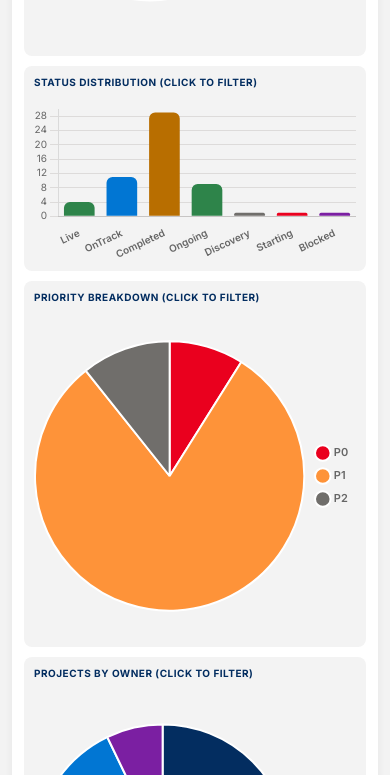
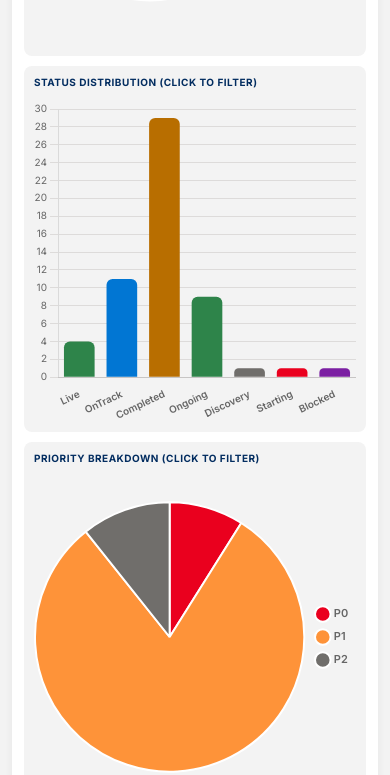
Before and after one commit to jstollen/cco-dash, a plain HTML site: page impact-dashboard.html in a window 390 px wide. Shown: the part 1629-2404 px from the top of the page. Drawn offline with nearby package versions, Linux system fonts and the light colour scheme.

Commit message:
Fix chart stretching: enforce aspect ratios so charts maintain natural scale at any window size

```diff
--- a/impact-dashboard.html
+++ b/impact-dashboard.html
@@ -55,12 +55,12 @@ body { font-family: 'Inter', -apple-system, BlinkMacSystemFont, 'Segoe UI', Robo
 .toggle-charts-btn:hover { background: #EAF5FE; border-color: #0176D3; }
 .charts-grid { display: grid; grid-template-columns: repeat(4, 1fr); gap: 20px; margin-bottom: 28px; width: 100%; }
 .charts-grid-2col { grid-template-columns: repeat(2, 1fr); }
-.chart-container { background: #F3F3F3; border-radius: 8px; padding: 20px; min-height: 280px; max-height: 320px; transition: all 0.2s; width: 100%; box-sizing: border-box; }
+.chart-container { background: #F3F3F3; border-radius: 8px; padding: 20px; transition: all 0.2s; width: 100%; box-sizing: border-box; display: flex; flex-direction: column; }
 .chart-container:hover { background: #EAF5FE; box-shadow: 0 2px 6px rgba(1,118,211,0.2); }
-.chart-canvas { cursor: pointer; width: 100% !important; max-width: 100%; }
+.chart-canvas { cursor: pointer; width: 100% !important; max-width: 100%; flex: 1; }
 .chart-title { font-size: 13px; font-weight: 700; color: #032D60; margin-bottom: 12px; text-transform: uppercase; letter-spacing: 0.5px; }
-.chart-full { grid-column: 1 / -1; min-height: 180px !important; }
-.chart-full .chart-canvas { max-height: 140px !important; }
+.chart-full { grid-column: 1 / -1; }
+.chart-full .chart-canvas { }
 
 .project-grid { display: grid; grid-template-columns: repeat(auto-fill, minmax(420px, 1fr)); gap: 24px; }
 .project-card { background: #fff; border: 1px solid #DDDBDA; border-radius: 8px; padding: 22px; transition: all 0.2s; cursor: pointer; position: relative; }
@@ -148,7 +148,7 @@ body { font-family: 'Inter', -apple-system, BlinkMacSystemFont, 'Segoe UI', Robo
   .project-grid { grid-template-columns: repeat(auto-fill, minmax(360px, 1fr)); }
   .charts-grid { grid-template-columns: repeat(2, 1fr); gap: 16px; }
   .charts-grid-2col { grid-template-columns: repeat(2, 1fr); }
-  .chart-container { min-height: 260px; max-height: 300px; padding: 16px; }
+  .chart-container { padding: 16px; }
   .main-content { padding: 20px 16px; }
 }
 
@@ -156,7 +156,7 @@ body { font-family: 'Inter', -apple-system, BlinkMacSystemFont, 'Segoe UI', Robo
   .project-grid { grid-template-columns: 1fr; }
   .charts-grid { grid-template-columns: repeat(2, 1fr); gap: 16px; }
   .charts-grid-2col { grid-template-columns: repeat(2, 1fr); }
-  .chart-container { min-height: 240px; max-height: 280px; padding: 14px; }
+  .chart-container { padding: 14px; }
   .stats-bar { gap: 18px; padding: 16px 20px; }
   .stat { min-width: 90px; }
   .stat-value { font-size: 28px; }
@@ -168,14 +168,14 @@ body { font-family: 'Inter', -apple-system, BlinkMacSystemFont, 'Segoe UI', Robo
 @media (max-width: 768px) {
   .charts-grid { grid-template-columns: 1fr 1fr; gap: 12px; }
   .charts-grid-2col { grid-template-columns: 1fr; }
-  .chart-container { min-height: 200px; max-height: none; padding: 12px; }
+  .chart-container { padding: 12px; }
   .chart-title { font-size: 11px; }
   .stats-bar { flex-wrap: wrap; justify-content: center; }
 }
 
 @media (max-width: 640px) {
   .charts-grid { grid-template-columns: 1fr; gap: 10px; }
-  .chart-container { min-height: 180px; max-height: none; padding: 10px; }
+  .chart-container { padding: 10px; }
   .chart-title { font-size: 10px; }
 }
 </style>
@@ -2072,6 +2072,7 @@ function renderCharts() {
     options: {
       responsive: true,
       maintainAspectRatio: true,
+      aspectRatio: 1,
       onClick: (event, activeElements) => {
         if (activeElements.length > 0) {
           const index = activeElements[0].index;
@@ -2117,6 +2118,7 @@ function renderCharts() {
     options: {
       responsive: true,
       maintainAspectRatio: true,
+      aspectRatio: 1,
       onClick: (event, activeElements) => {
         if (activeElements.length > 0) {
           const index = activeElements[0].index;
@@ -2155,6 +2157,7 @@ function renderCharts() {
     options: {
       responsive: true,
       maintainAspectRatio: true,
+      aspectRatio: 1,
       onClick: (event, activeElements) => {
         if (activeElements.length > 0) {
           const index = activeElements[0].index;
@@ -2200,6 +2203,7 @@ function renderCharts() {
     options: {
       responsive: true,
       maintainAspectRatio: true,
+      aspectRatio: 1,
       onClick: (event, activeElements) => {
         if (activeElements.length > 0) {
           const index = activeElements[0].index;
@@ -2268,8 +2272,8 @@ function renderCharts() {
     },
     options: {
       responsive: true,
-      maintainAspectRatio: false,
-      aspectRatio: 4,
+      maintainAspectRatio: true,
+      aspectRatio: 5,
       plugins: {
         legend: { display: true, labels: { font: { family: 'Inter', size: 10, weight: '600' }, usePointStyle: true, padding: 8 } },
         tooltip: { callbacks: { label: (context) => `${context.parsed.y} projects started` } }
@@ -2306,6 +2310,7 @@ function renderCharts() {
       indexAxis: 'y',
       responsive: true,
       maintainAspectRatio: true,
+      aspectRatio: 1.4,
       onClick: (event, activeElements) => {
         if (activeElements.length > 0) {
           const index = activeElements[0].index;
@@ -2344,6 +2349,7 @@ function renderCharts() {
     options: {
       responsive: true,
       maintainAspectRatio: true,
+      aspectRatio: 1.4,
       plugins: {
         legend: { display: false },
         tooltip: { callbacks: { label: (context) => `${context.parsed.y} stakeholder groups` } }
```
Also changed, not shown: index.html (+16 -10 lines).
